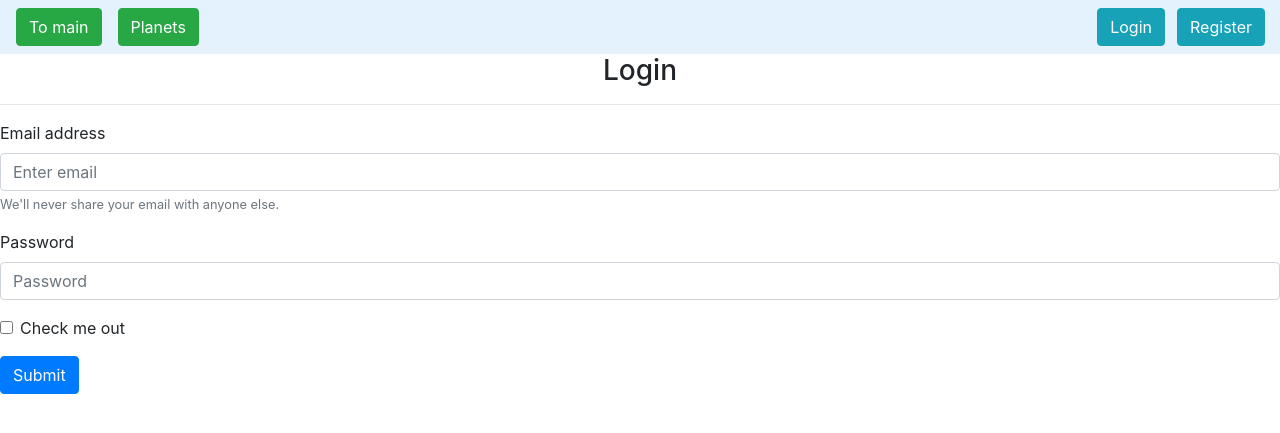
After one commit to Alteyka/Fly-from-Earth, a Django app: page /flyfe/login/ in a window 1280 px wide. The commit adds this page. Shown: the top 433 px of the page. Run offline with Django 3.2, Linux system fonts and the light colour scheme; some libraries are stand-ins or nearby versions.

Commit message:
Added login form

```diff
--- a/flyfe/forms.py
+++ b/flyfe/forms.py
@@ -22,3 +22,7 @@ class NewPlanetForm(forms.ModelForm):
         if Card.objects.filter(slug__iexact=new_slug).count():
             raise ValidationError('Slug must be unique. We have "{}" slug already'.format(new_slug))
         return new_slug
+
+class LoginForm(forms.Form):
+    username = forms.CharField()
+    password = forms.CharField(widget=forms.PasswordInput)
--- /dev/null
+++ b/flyfe/templates/flyfe/login.html
@@ -0,0 +1,25 @@
+{% extends 'flyfe/base_flyfe.html' %}
+
+
+{% block content %}
+    <h3 class="text-center">Login</h3>
+    <hr>
+    <div class="">
+        <form action="" method="POST">
+            <div class="form-group">
+                <label for="exampleInputEmail1">Email address</label>
+                <input type="email" class="form-control" id="exampleInputEmail1" aria-describedby="emailHelp" placeholder="Enter email">
+                <small id="emailHelp" class="form-text text-muted">We'll never share your email with anyone else.</small>
+            </div>
+            <div class="form-group">
+                <label for="exampleInputPassword1">Password</label>
+                <input type="password" class="form-control" id="exampleInputPassword1" placeholder="Password">
+            </div>
+            <div class="form-group form-check">
+                <input type="checkbox" class="form-check-input" id="exampleCheck1">
+                <label class="form-check-label" for="exampleCheck1">Check me out</label>
+            </div>
+            <button type="submit" class="btn btn-primary">Submit</button>
+        </form>
+    </div>
+{% endblock %}
--- a/flyfe/urls.py
+++ b/flyfe/urls.py
@@ -10,6 +10,6 @@ urlpatterns = [
     path('', start_page, name='start_page_url'),
     path('random_card/', random_card, name='random_card_url'),
     path('card/<str:slug>/update/', CardUpdate.as_view(), name='card_update_url'),
-    path('card/<str:slug>/delete/', CardDelete.as_view(), name='card_delete_url')
-
+    path('card/<str:slug>/delete/', CardDelete.as_view(), name='card_delete_url'),
+    path('login/', login_view, name='login_view_url')
 ]
--- a/flyfe/views.py
+++ b/flyfe/views.py
@@ -4,7 +4,7 @@ from django.urls import reverse
 from django.http import HttpResponse
 from django.shortcuts import get_object_or_404
 from django.views.generic import View
-from .forms import NewPlanetForm
+from .forms import NewPlanetForm, LoginForm
 from .utils import *
 from django.contrib.auth.mixins import LoginRequiredMixin
 
@@ -71,5 +71,9 @@ class CardDelete(LoginRequiredMixin, View):
         card = Card.objects.get(slug__iexact=slug)
         card.delete()
         return redirect(reverse('cards_list_url'))
+    raise_exception = True
 
-    raise_exception = True
+
+def login_view(request):
+    form = LoginForm(request.POST or None)
+    return render(request, 'flyfe/login.html', context={'form': form})
--- a/templates/base.html
+++ b/templates/base.html
@@ -17,9 +17,17 @@
 <body>
     <nav class="navbar navbar-light" style="background-color: #e3f2fd;">
         <form class="form-inline">
-            <a class="btn btn-success mr-3" href="{% url 'start_page_url' %}" role="button">To main</a>
-            <a class="btn btn-success mr-3" href="{% url 'cards_list_url' %}" role="button">Planets</a>
-            <a class="btn btn-success mr-3" href="{% url 'card_create_url' %}" role="button">Create Planet</a>
+            {% if request.user.is_authenticated %}
+                <a class="btn btn-success mr-3" href="{% url 'start_page_url' %}" role="button">To main</a>
+                <a class="btn btn-success mr-3" href="{% url 'cards_list_url' %}" role="button">Planets</a>
+                <a class="btn btn-success mr-3" href="{% url 'card_create_url' %}" role="button">Create Planet</a>
+                <a class="btn btn-info" style="position: fixed; right: 20px" href="{% url 'start_page_url' %}" role="button">Logout</a>
+            {% else %}
+                <a class="btn btn-success mr-3" href="{% url 'start_page_url' %}" role="button">To main</a>
+                <a class="btn btn-success mr-3" href="{% url 'cards_list_url' %}" role="button">Planets</a>
+                <a class="btn btn-info" style="position: absolute; right: 115px" href="{% url 'login_view_url' %}" role="button">Login</a>
+                <a class="btn btn-info" style="position: absolute; right: 15px" href="{% url 'start_page_url' %}" role="button">Register</a>
+            {% endif %}
 
         </form>
     </nav>
```
